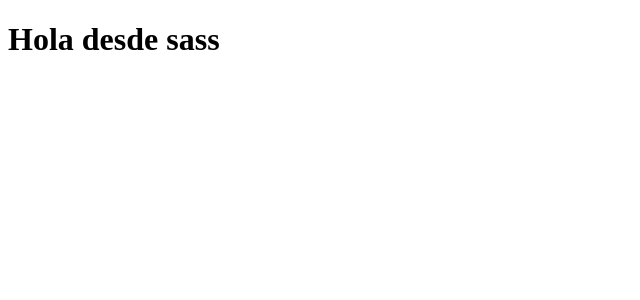
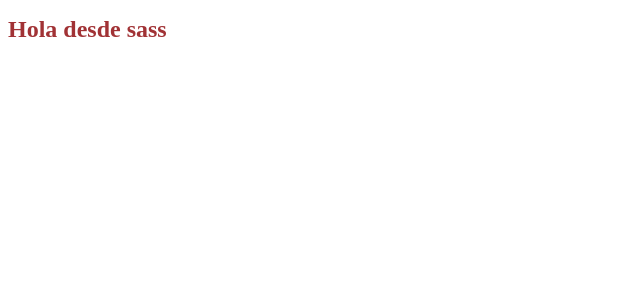
Before and after one commit to DanielTuttos/React-Vite-Sass, a React (Vite) app: page / in a window 1280 px wide. Shown: the top 300 px of the page, without its empty margins (0-640 px from the left). Built offline with nearby package versions, Linux system fonts and the light colour scheme.

Commit message:
variables

```diff
--- a/src/App.jsx
+++ b/src/App.jsx
@@ -3,7 +3,7 @@ import React from 'react'
 const App = () => {
   return (
     <div>
-      <h1>Hola desde sass</h1>
+      <h1 className='title'>Hola desde sass</h1>
     </div>
   )
 }
--- a/src/index.scss
+++ b/src/index.scss
@@ -0,0 +1,2 @@
+@import './sass/variables.scss';
+@import './sass/Title.scss';
--- /dev/null
+++ b/src/sass/Title.scss
@@ -0,0 +1,4 @@
+.title{
+    color: $primary;
+    font-size: 1.5rem;
+}
--- a/src/sass/variables.scss
+++ b/src/sass/variables.scss
@@ -1 +1,4 @@
-$primary: #a13235
+$primary: #a13235;
+$secondary: #0956ae;
+$white: snow;
+$dark: #333;
```
